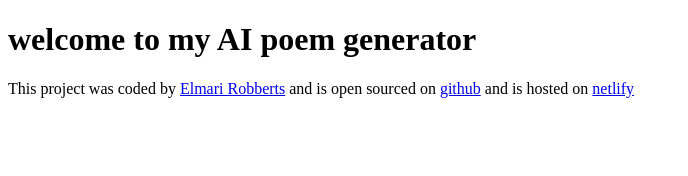
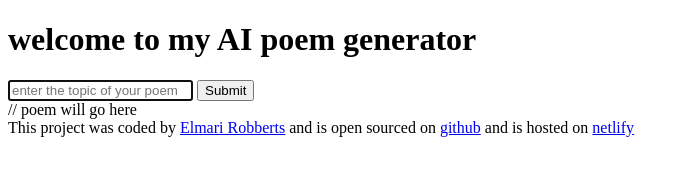
Before and after one commit to Elmari121/poem-generator-, a plain HTML site: page index.html in a window 1280 px wide. Shown: the whole page, without its empty margins (0-688 px from the left). Drawn offline with Linux system fonts and the light colour scheme.

Commit message:
basic html

```diff
--- a/index.html
+++ b/index.html
@@ -7,7 +7,22 @@
     <title>AI poem generator</title>
   </head>
   <body>
-    <h1>welcome to my AI poem generator</h1>
+    <header>
+      <h1>welcome to my AI poem generator</h1>
+    </header>
+    <main>
+      <form>
+        <input
+          type="text"
+          placeholder="enter the topic of your poem"
+          required
+          autofocus
+          autocomplete="off"
+        />
+        <input type="submit" />
+      </form>
+      <div>// poem will go here</div>
+    </main>
     <script src="index.js"></script>
   </body>
   <footer>
```
